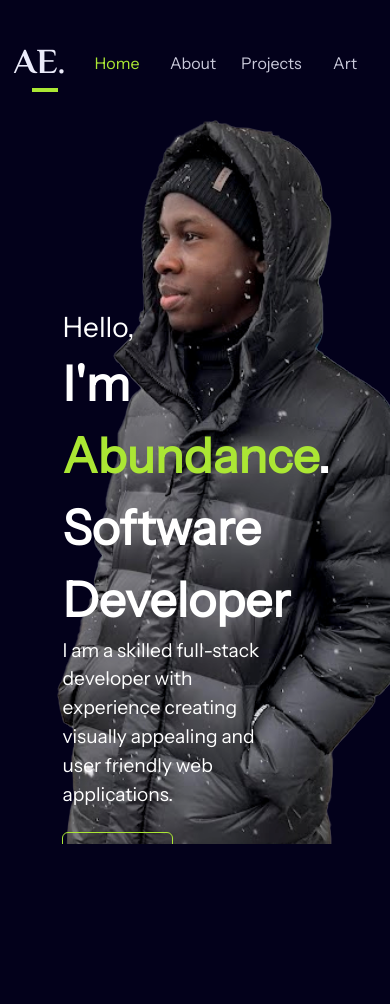
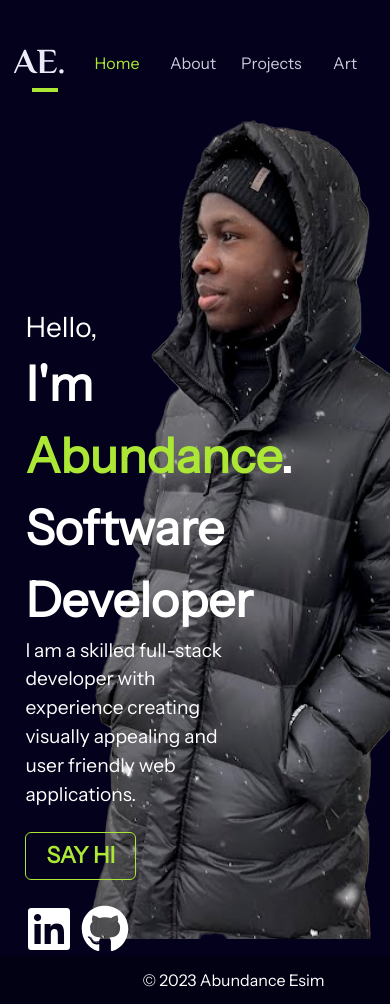
Before and after one commit to abundanceesim/website-portfolio, a React (Create React App) app in the folder client/: page / in a window 390 px wide. Shown: the top 1004 px of the page. Before the commit the page ends 844 px from the top, so only its background shows below. Built offline with nearby package versions, Linux system fonts and the light colour scheme.

Commit message:
Add footer to site

```diff
--- a/client/src/App.css
+++ b/client/src/App.css
@@ -28,11 +28,17 @@ body {
   font-family: 'Instrument Sans';
 }
 
-.main {
+#page-container {
   width: 57%;
-  height: 100vh;
+  /* height: 100vh; */
   margin: 0 auto;
   min-width: min-content;
+  position: relative;
+  min-height: 100vh;
+}
+
+#content-wrap {
+  padding-bottom: 2.5rem;
 }
 
 .btn {
@@ -183,9 +189,6 @@ ul.nav-menu > a {
   /* transition: text-decoration-thickness 200ms, text-decoration-color 500ms; */
 }
 
-.main-content {
-  padding: 2px;
-}
 
 /*----------------Home Page---------------------*/
 #intro {
@@ -244,7 +247,25 @@ ul.nav-menu > a {
   font-weight: 100;
 }
 
+.home-icon {
+  transition-property: margin-top;
+  transition-duration: 0.15s;
+  transition-timing-function: ease-in-out;
+  /* transition-delay: 2s; */
+}
+
+.home-icon:hover {
+  margin-top: 0px !important;
+  color: rgb(171, 231, 52) !important;
+}
+
 @media only screen and (max-width: 600px) {
+
+  #intro {
+    height: 100vh;
+    width: 55vh;
+  }
+
   body{
     margin-left: -1rem;
   }
@@ -256,6 +277,11 @@ ul.nav-menu > a {
   .bg {
     height: max-content;
   }
+
+  .contact-form {
+    padding-left: 1rem;
+  }
+
 }
 
 .connect-btn {
@@ -390,7 +416,7 @@ ul.nav-menu > a {
 }
 
 @media only screen and (max-width: 768px) {
-  .main {
+  #page-container {
     width: 80vw;
     /* padding-left: 0.25rem; */
   }
@@ -428,13 +454,21 @@ ul.nav-menu > a {
     font-size: 1.4rem;
   }
 
+  .name-and-email, .name, .email {
+    display: block;
+    width: 100%;
+  }
+
   .contact-form {
-    width: 80vw;
+    width: 95vw;
     font-size: 1.10rem;
+    flex-direction: column;
   }
 
   .submit-btn {
-    font-size: larger;
+    width: 35%;
+    font-size: 1.25rem;
+    padding: 2px;
   }
 
   input::placeholder{
@@ -458,7 +492,9 @@ ul.nav-menu > a {
   }
 
   .art-page {
+    border-radius: 25px;
     width: 80vw;
+    padding: 0.15rem;
   }
 
   .not-found-img {
@@ -472,7 +508,7 @@ ul.nav-menu > a {
 }
 
 @media only screen and (min-width: 768px) and (max-width:992px) {
-  .main {
+  #page-container {
     width: 100vw;
   }
   .artwork {
@@ -482,7 +518,7 @@ ul.nav-menu > a {
 }
 
 @media only screen and (min-width: 992px) and (max-width:1440px) {
-  .main {
+  #page-container {
       width: 75vw;
     }
   .artwork {
@@ -613,14 +649,36 @@ ul.nav-menu > a {
 }
 
 /*------------Footer-----------------*/
+.footer-section {
+  position: absolute;
+  bottom: 0;
+  width: 100%;
+  height: 3rem;
+  background-color: #020113;
+  display: flex;
+  flex-direction: column;
+  justify-content: center;
+  text-align: center;
+}
+
 .footer {
+  /* padding-left: 50vh; */
+  /* margin: 0; */
+  /* position: absolute;
+  bottom: 0;
+  padding: 20px;
+  height: 2.5rem;
+  left: 50vh;
+  /* transform: translate(-50%, -50%); */
+}
+/* .footer {
   position: absolute;
   bottom: 0;
   left: 50%;
   transform: translate(-50%, -50%);
   padding: 10px;
   color: rgb(191, 191, 252);
-}
+} */
 
 /*----------Animations----------------*/
 @keyframes animate-pop {
--- a/client/src/App.js
+++ b/client/src/App.js
@@ -13,7 +13,8 @@ function App() {
   return (
     <>
       <Router>
-        <div className="main">
+        <div id="page-container">
+          <div id="content-wrap">
             <Header />
             <Routes>
               <Route path="/" element={<Home />} />
@@ -23,7 +24,8 @@ function App() {
               <Route path="/contact" element={<Contact />} />
               <Route path="*" element={<NotFound />} />
             </Routes>
-          {/* <Footer /> */}
+            <Footer />
+          </div>
         </div>
       </Router>
     </>
--- a/client/src/components/Footer.jsx
+++ b/client/src/components/Footer.jsx
@@ -1,6 +1,9 @@
 import React from 'react'
 
 export default function Footer() {
-  // return <div className='footer'>© 2023 Abundance Esim</div>;
-  return <footer>© 2023 Abundance Esim</footer>;
+  return (
+    <div className="footer-section">
+      <footer class="footer">© 2023 Abundance Esim</footer>
+    </div>
+  );
 }
--- a/client/src/pages/Home.jsx
+++ b/client/src/pages/Home.jsx
@@ -32,10 +32,10 @@ export default function Home() {
         </a>
         <div className="d-flex gap-2 align-items-center">
           <a href="http://www.linkedin.com/in/abundance-esim">
-            <FaLinkedin className="mt-3" style={{ color: "white" }} />
+            <FaLinkedin className="mt-3 home-icon" style={{ color: "white" }} />
           </a>
           <a href="https://github.com/abundanceesim">
-            <FaGithub className="mt-3" style={{ color: "white" }} />
+            <FaGithub className="mt-3 home-icon" style={{ color: "white" }} />
           </a>
         </div>
 
```
Lines whose indentation alone changed are shown as unchanged.
